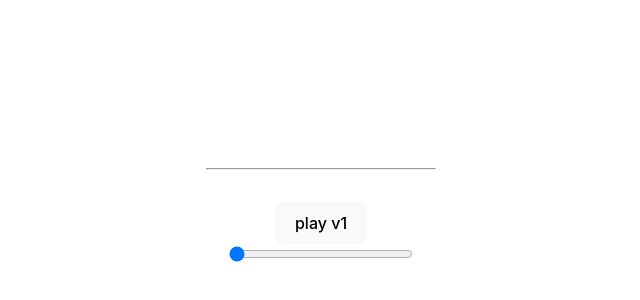
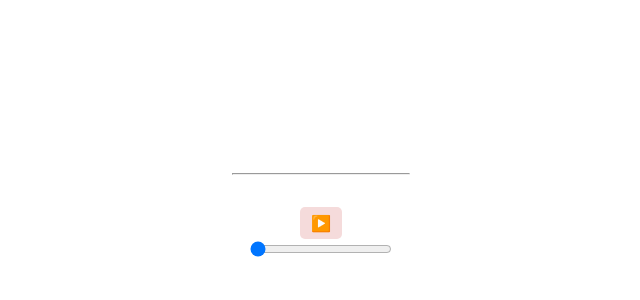
Before and after one commit to m2rads/youtube-watchparty, a Svelte app: page / in a window 1280 px wide. Shown: the part 186-486 px from the top of the page, without its empty margins (319-959 px from the left). Built offline with nearby package versions, Linux system fonts and the light colour scheme.

Commit message:
update JoinParty: style pause play button

```diff
--- a/src/app.css
+++ b/src/app.css
@@ -49,9 +49,9 @@ h1 {
 }
 
 button {
-  border-radius: 8px;
+  border-radius: 5px;
   border: 1px solid transparent;
-  padding: 0.6em 1.2em;
+  padding: 0.3em 0.6em;
   font-size: 1em;
   font-weight: 500;
   font-family: inherit;
@@ -76,6 +76,6 @@ button:focus-visible {
     color: #747bff;
   }
   button {
-    background-color: #f9f9f9;
+    background-color: #f5dbdb;
   }
 }
--- a/src/components/JoinParty.svelte
+++ b/src/components/JoinParty.svelte
@@ -4,15 +4,13 @@
   let player1State;
   import Youtube from "../lib/Youtube.svelte";
   import { currentTimeLine } from "../store/store";
-
+  let playStatus = true;
   let currentTime = 0;
 
   currentTimeLine.subscribe((value) => {
     currentTime = value;
   });
 </script>
-
-<!-- <p>Join</p> -->
 
 <hr />
 
@@ -21,9 +19,33 @@
   on:PlayerStateChangeString={({ detail }) => (player1State = detail)}
   bind:this={player1}
 /><br />
-<button on:click={() => player1.play()}> play v1 </button>
-<!-- <button on:click={() => player1.seekTo(582.736988, true)}> Seekto </button> -->
-<input type="range" value={currentTime} on:change />
+<!-- <button on:click={() => player1.play()}>. </button> -->
+<div class="video-controller">
+  {#if playStatus}
+    <button
+      on:click={() => {
+        player1.play();
+        playStatus = false;
+      }}
+      class="button play"
+    >
+      ▶️</button
+    >
+  {:else}
+    <button
+      on:click={() => {
+        player1.pause();
+        playStatus = true;
+      }}
+      class="button pause">⏸</button
+    >
+  {/if}
+  <input
+    type="range"
+    value={currentTime}
+    on:change={(e) => player1.seekTo(e.target.value / 100, true)}
+  />
+</div>
 
 <!-- Player 1 State: {player1State} -->
 <style>
--- a/src/lib/Youtube.svelte
+++ b/src/lib/Youtube.svelte
@@ -25,20 +25,22 @@
   export function play() {
     player.playVideo();
   }
+  export function pause() {
+    player.pauseVideo();
+  }
   export function seekTo(time, allowSeekAhead) {
-    // player.seekTo(time, allowSeekAhead);
-    console.log((player.getCurrentTime / player.getDuration) * 100);
+    let newTime = time * player.getDuration();
+    player.seekTo(newTime, allowSeekAhead);
   }
   function updateTime() {
     // return (player.getCurrentTime / player.getDuration) * 100;
     let currentTime = (player.getCurrentTime() / player.getDuration()) * 100;
-    console.log("current Time:", currentTime);
     currentTimeLine.update((n) => (n = currentTime));
   }
 
   const dispatch = createEventDispatcher();
   window.addEventListener("iframeApiReady", function (e) {
-    console.log("yo", divId);
+    // console.log("yo", divId);
     player = new YT.Player(divId, {
       height: "390",
       width: "640",
@@ -51,7 +53,7 @@
   });
   function playerStateChange({ data }) {
     dispatch("PlayerStateChange", data);
-    console.log(data);
+    // console.log(data);
     let strReturn = "";
     if (data == -1) {
       strReturn = "(unstarted)";
```
